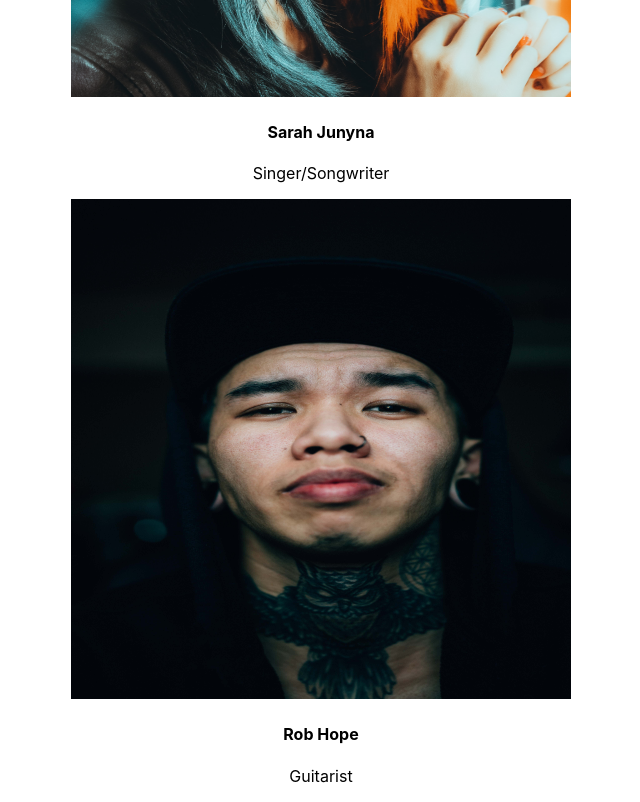
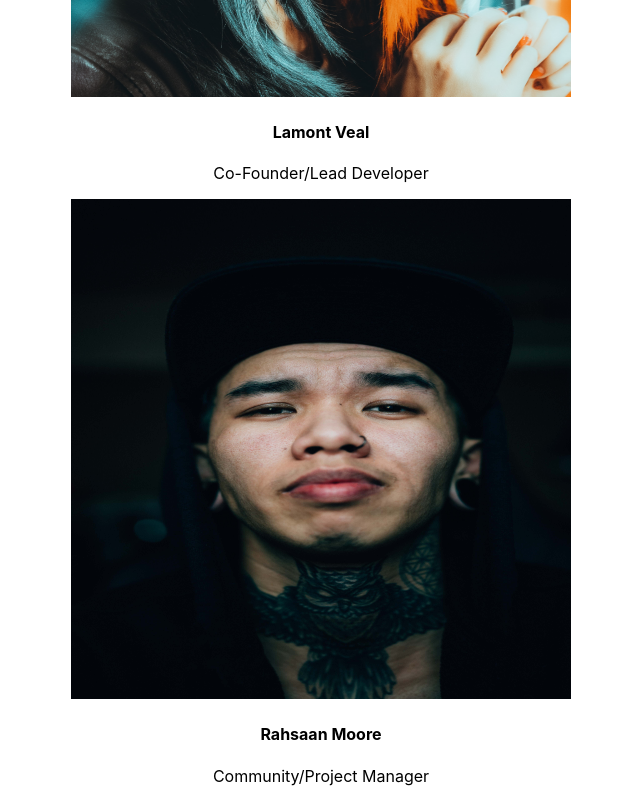
Before and after one commit to MuseFilez/DAPP, a React (Create React App) app: page / in a window 1280 px wide. Shown: the part 1980-2782 px from the top of the page, without its empty margins (319-959 px from the left). Built offline with nearby package versions, Linux system fonts and the light colour scheme.

Commit message:
Update App.js

```diff
--- a/src/App.js
+++ b/src/App.js
@@ -31,13 +31,13 @@ function App() {
         </div>
         <div class="team-info">
             <img src="img-2.jpg" alt="" width="500" height="500"/>
-            <h4>Sarah Junyna</h4>
-             <p>Singer/Songwriter</p>
+            <h4>Lamont Veal</h4>
+             <p>Co-Founder/Lead Developer</p>
         </div>
         <div class="team-info">
             <img src="img-3.jpg" alt="" width="500" height="500"/>
-            <h4>Rob Hope</h4>
-             <p>Guitarist</p>
+            <h4>Rahsaan Moore</h4>
+             <p>Community/Project Manager</p>
         </div>
     </div>
   );
```
